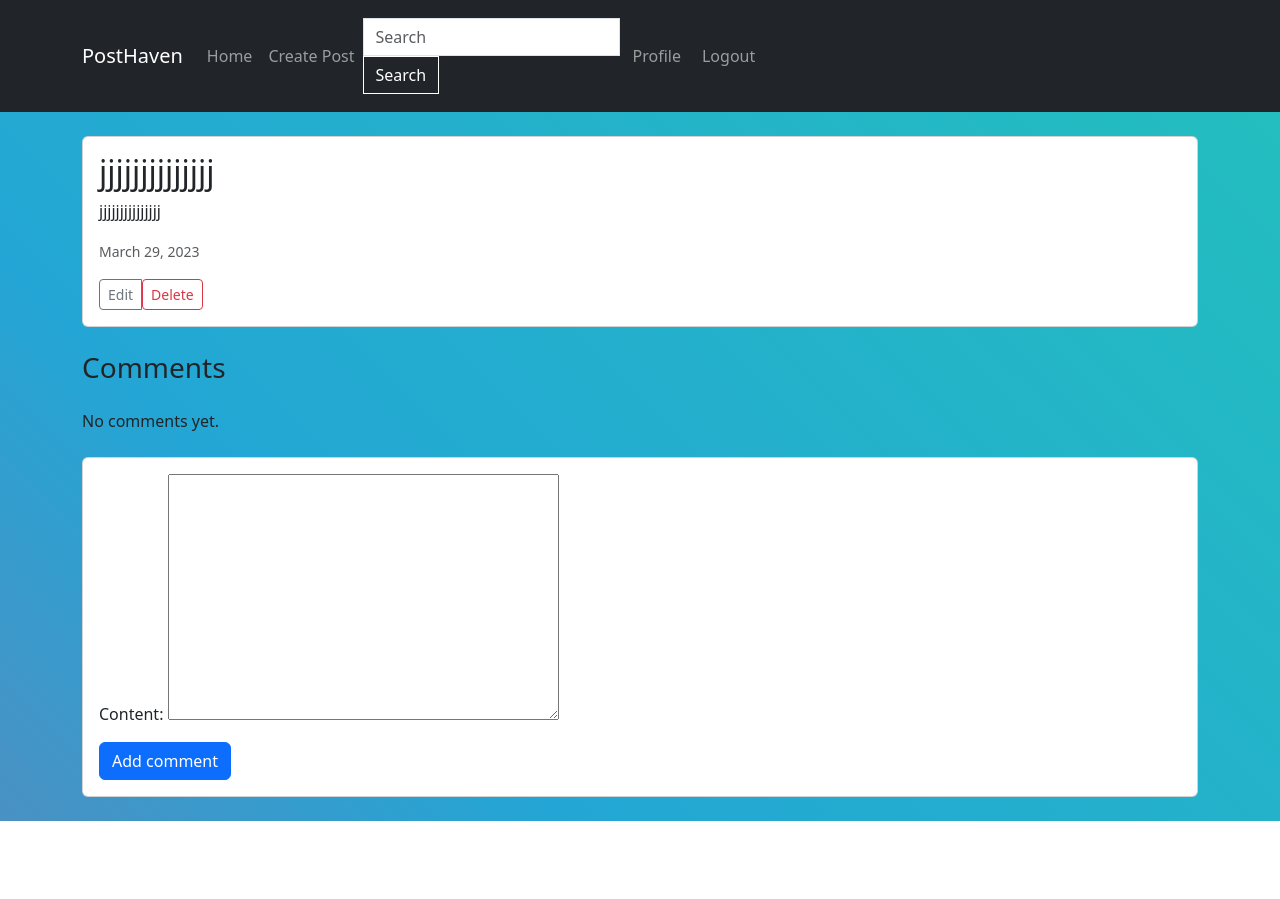
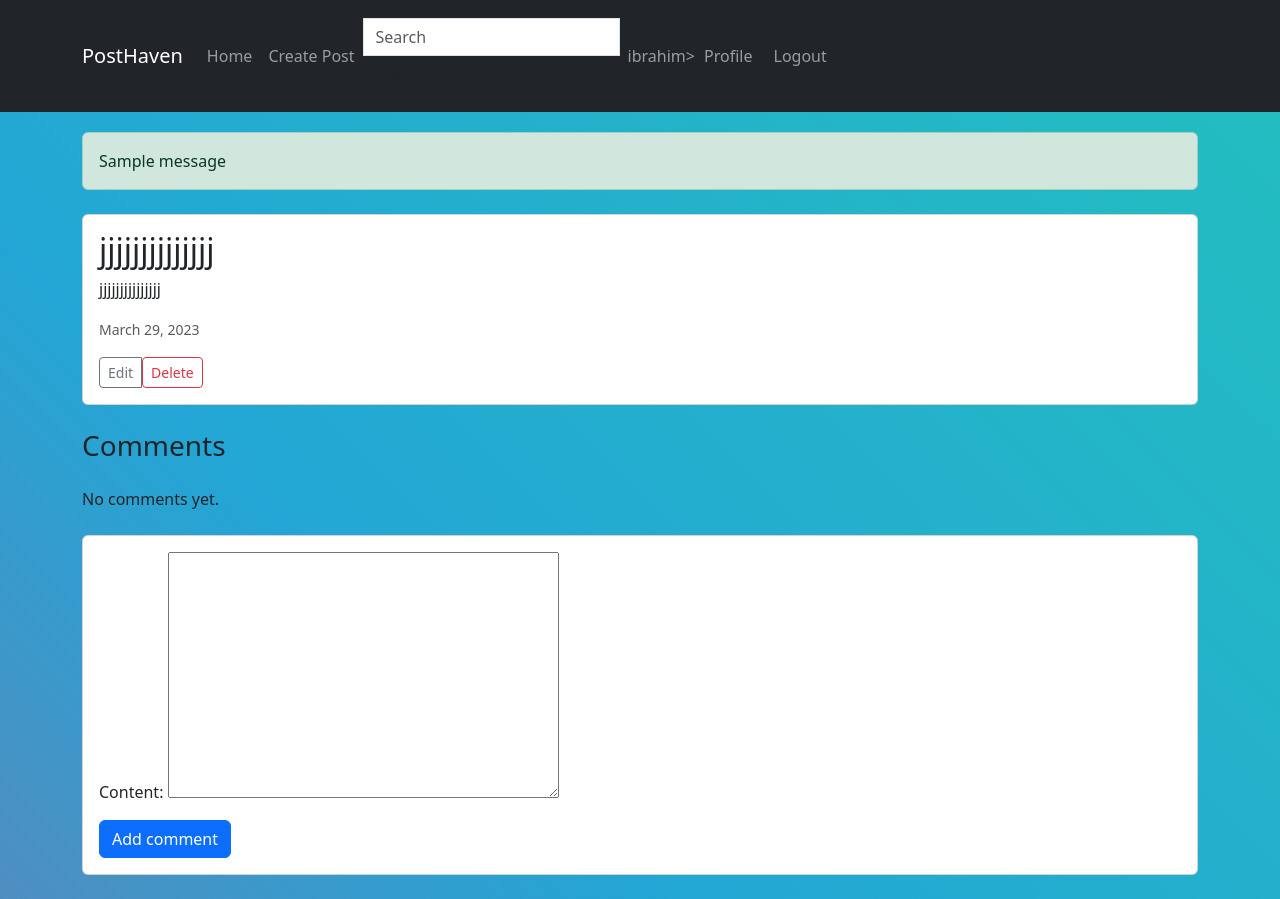
Before and after one commit to ibrahim777764/PostHaven2, a Django app: page /post/21/ in a window 1280 px wide. Before the commit the page ends 821 px from the top, so only its background shows below. Run offline with Django 4.2, Linux system fonts and the light colour scheme; a user stored in the database is signed in; data comes from the database, SQL or seed files in the repository; both versions use the stored data as it was after the commit; one stand-in notice (Sample message) is shown; some libraries are stand-ins or nearby versions.

Commit message:
updated functionss

```diff
--- a/myproject/myapp/templates/myapp/base.html
+++ b/myproject/myapp/templates/myapp/base.html
@@ -74,63 +74,80 @@
     .btn-outline-primary {
       border-radius: 0;
     }
+
+    /* Style the messages */
+    .alert {
+      margin-top: 20px;
+    }
+
   </style>
 
 </head>
 <body>
   <nav class="navbar navbar-expand-lg navbar-dark bg-dark">
     <div class="container">
-      <a class="navbar-brand" href="{% url 'home' %}">PostHaven</a>
+      <a class="navbar-brand" href="{% url 'myapp:home' %}">PostHaven</a>
       <button class="navbar-toggler" type="button" data-toggle="collapse" data-target="#navbarNav" aria-controls="navbarNav" aria-expanded="false" aria-label="Toggle navigation">
         <span class="navbar-toggler-icon"></span>
       </button>
       <div class="collapse navbar-collapse" id="navbarNav">
         <ul class="navbar-nav">
           <li class="nav-item">
-            <a class="nav-link" href="{% url 'home' %}">Home</a>
+
+            <a class="nav-link" href="{% url 'myapp:home' %}">Home</a>
           </li>
           <li class="nav-item">
-            <a class="nav-link" href="{% url 'post_create' %}">Create Post</a>
+            <a class="nav-link" href="{% url 'myapp:post_create' %}">Create Post</a>
           </li>
         </ul>
-        <form class="form-inline my-2 my-lg-0" action="{% url 'search_posts' %}" method="GET">
+        <form class="form-inline my-2 my-lg-0" action="{% url 'myapp:search_posts' %}" method="GET">
           <input class="form-control mr-sm-2" type="search" placeholder="Search" aria-label="Search" name="q">
-          <button class="btn btn-outline-success my-2 my-sm-0" type="submit">Search</button>
+          <button class="btn btn-outline success my-2 my-sm-0" type="submit">Search</button>
+
         </form>
         <ul class="navbar-nav ml-auto">
         {% if user.is_authenticated %}
         <li class="nav-item">
-            <a class="nav-link" href="{% url 'profile' user.username %}">
-              <i class="fas fa-user"></i> Profile
+        <a class="nav-link" href="{% url 'myapp:profile' username=user.username %}">{{ user.username }}>
+
+        <i class="fa fa-user"></i> Profile
         </a>
         </li>
         <li class="nav-item">
-            <a class="nav-link" href="{% url 'logout' %}">
-              <i class="fas fa-sign-out-alt"></i> Logout
+        <a class="nav-link" href="{% url 'myapp:logout' %}">
+        <i class="fa fa-sign-out"></i> Logout
         </a>
         </li>
         {% else %}
         <li class="nav-item">
-            <a class="nav-link" href="{% url 'register' %}">
-              <button class="btn btn-outline-primary" type="submit">Register</button>
+        <a class="nav-link" href="{% url 'myapp:register' %}">
+        <i class="fa fa-user-plus"></i> Register
         </a>
         </li>
         <li class="nav-item">
-            <a class="nav-link" href="{% url 'login' %}">
-              <button class="btn btn-outline-success" type="submit">Login</button>
+        <a class="nav-link" href="{% url 'myapp:login' %}">
+        <i class="fa fa-sign-in"></i> Login
         </a>
         </li>
         {% endif %}
         </ul>
         </div>
         </div>
+          </nav>
+          <div class="container">
+            {% for message in messages %}
+            <div class="alert alert-{{ message.tags }}">
+              {{ message }}
+            </div>
+            {% endfor %}
 
-      </nav>
-      <div class="container mt-4">
+
+
         {% block content %}
         {% endblock %}
+
           </div>
           <!-- Bootstrap JS -->
-      <script type="text/javascript" src="{% static 'bootstrap-5.3.0-alpha2-dist/js/bootstrap.min.js' %}"></script>
+          <script src="{% static 'bootstrap-5.3.0-alpha2-dist/js/bootstrap.min.js' %}"></script>
         </body>
         </html>
--- a/myproject/myapp/templates/myapp/home.html
+++ b/myproject/myapp/templates/myapp/home.html
@@ -10,7 +10,7 @@
             <h5 class="card-title">{{ post.title }}</h5>
             <h6 class="card-subtitle mb-2 text-muted">{{ post.date_posted|date }}</h6>
             <p class="card-text">{{ post.content|truncatechars:150 }}</p>
-            <a href="{% url 'post_detail' pk=post.pk %}" class="card-link">Read more</a>
+            <a href="{% url 'myapp:post_detail' pk=post.pk %}" class="card-link">Read more</a>
           </div>
         </div>
       </div>
--- a/myproject/myapp/templates/myapp/post_detail.html
+++ b/myproject/myapp/templates/myapp/post_detail.html
@@ -14,8 +14,8 @@
 
       {% if request.user == post.author %}
       <div class="btn-group">
-        <a href="{% url 'post_edit' pk=post.pk %}" class="btn btn-sm btn-outline-secondary">Edit</a>
-        <form action="{% url 'post_delete' pk=post.pk %}" method="post">
+        <a href="{% url 'myapp:post_edit' pk=post.pk %}" class="btn btn-sm btn-outline-secondary">Edit</a>
+        <form action="{% url 'myapp:post_delete' pk=post.pk %}" method="post">
           {% csrf_token %}
           <button type="submit" class="btn btn-sm btn-outline-danger">Delete</button>
         </form>
@@ -38,7 +38,7 @@
 
   <div class="card my-4">
     <div class="card-body">
-      <form method="post" action="{% url 'post_detail' pk=post.pk %}">
+      <form method="post" action="{% url 'myapp:post_detail' pk=post.pk %}">
         {% csrf_token %}
         {{ form.as_p }}
         <button type="submit" class="btn btn-primary">Add comment</button>
--- a/myproject/myapp/templates/myapp/post_list.html
+++ b/myproject/myapp/templates/myapp/post_list.html
@@ -3,7 +3,7 @@
 {% block content %}
   {% for post in posts %}
     <div class="post">
-      <h2><a href="{% url 'post_detail' pk=post.pk %}">{{ post.title }}</a></h2>
+      <h2><a href="{% url 'myapp:post_detail' pk=post.pk %}">{{ post.title }}</a></h2>
       <p class="date">{{ post.date_posted|date }}</p>
       <p>{{ post.content }}</p>
     </div>
--- a/myproject/myapp/urls.py
+++ b/myproject/myapp/urls.py
@@ -4,6 +4,8 @@ from django.conf import settings
 from django.contrib.auth import views as auth_views
 from django.conf.urls.static import static
 from .views import post_list, post_detail, post_create, post_edit, post_delete, search_posts
+
+app_name = 'myapp'
 
 urlpatterns = [
     path('', views.post_list, name='post_list'),
@@ -15,7 +17,9 @@ urlpatterns = [
     path('post/<int:pk>/delete/', views.post_delete, name='post_delete'),
     path('post_create/', views.post_create, name='post_create'),
     path('search/', search_posts, name='search_posts'),
+        path('register/', views.register, name='register'),
     path('profile/<str:username>/', views.profile, name='profile'),
     path('logout/', auth_views.LogoutView.as_view(), name='logout'),
+       path('profile/<str:username>/', views.profile, name='profile'),
 
 ] + static(settings.MEDIA_URL, document_root=settings.MEDIA_ROOT)
--- a/myproject/myapp/views.py
+++ b/myproject/myapp/views.py
@@ -7,12 +7,13 @@ from .forms import PostForm, CommentForm
 from django.views.generic.edit import UpdateView
 from django.urls import reverse_lazy
 from django.db.models import Q
+from django.contrib.auth.forms import UserCreationForm
 
 from django.shortcuts import render, redirect
 from django.contrib.auth.decorators import login_required
 from .forms import PostForm
 from .models import Post
-
+from django.views.generic import RedirectView
 from django.contrib import messages
 
 @login_required
@@ -125,3 +126,24 @@ def search_posts(request):
 @login_required
 def profile(request):
     return render(request, 'myapp/profile.html')
+
+
+def register(request):
+    if request.method == 'POST':
+        form = UserCreationForm(request.POST)
+        if form.is_valid():
+            form.save()
+            return redirect('login')
+    else:
+        form = UserCreationForm()
+    return render(request, 'registration/register.html', {'form': form})
+
+
+class HomeView(RedirectView):
+    url = reverse_lazy('myapp:post_list')
+
+    def get_redirect_url(self, *args, **kwargs):
+        if self.request.user.is_authenticated:
+            return reverse_lazy('myapp:profile', kwargs={'username': self.request.user.username})
+        else:
+            return super().get_redirect_url(*args, **kwargs)
```
Also changed, not shown: myproject/db.sqlite3. Lines whose indentation alone changed are shown as unchanged.
